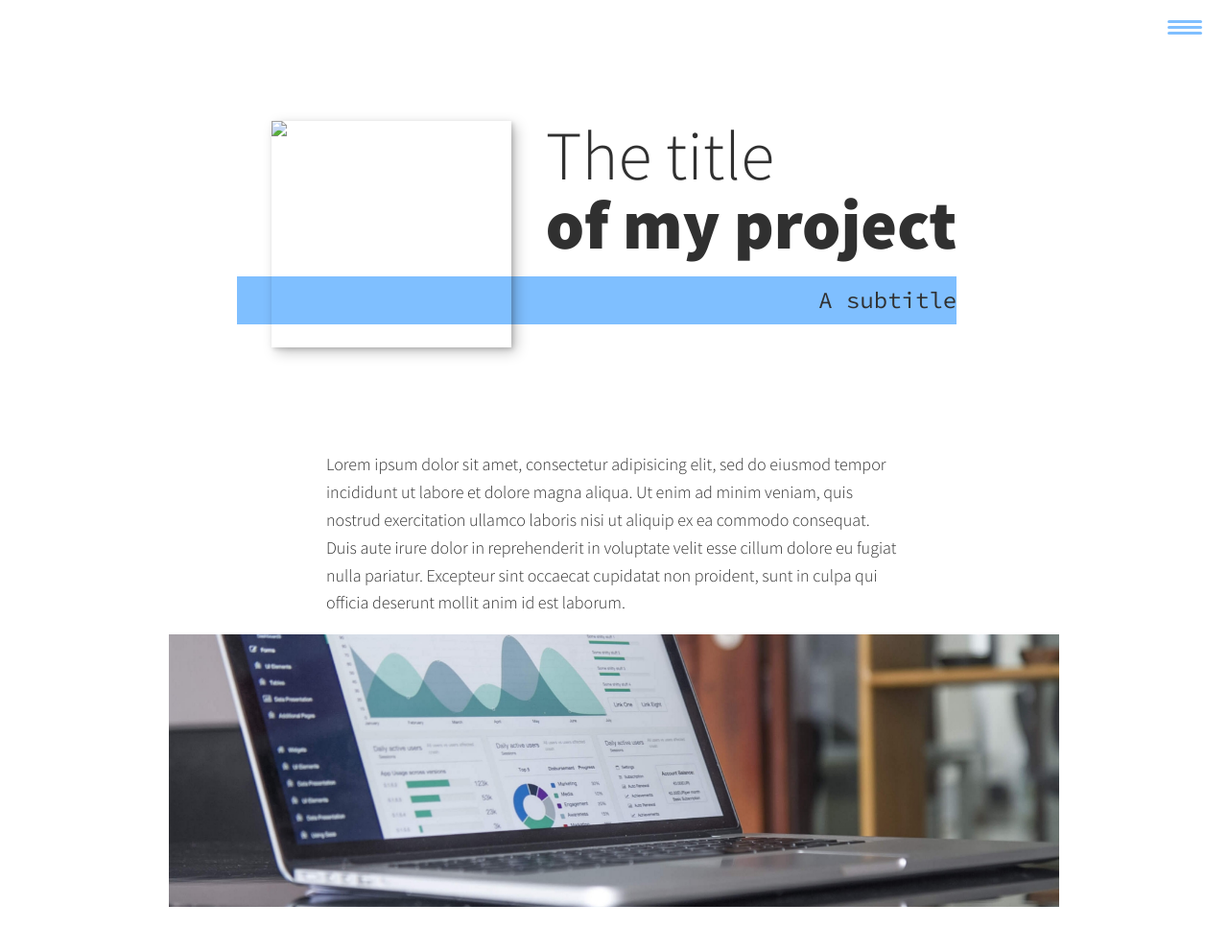
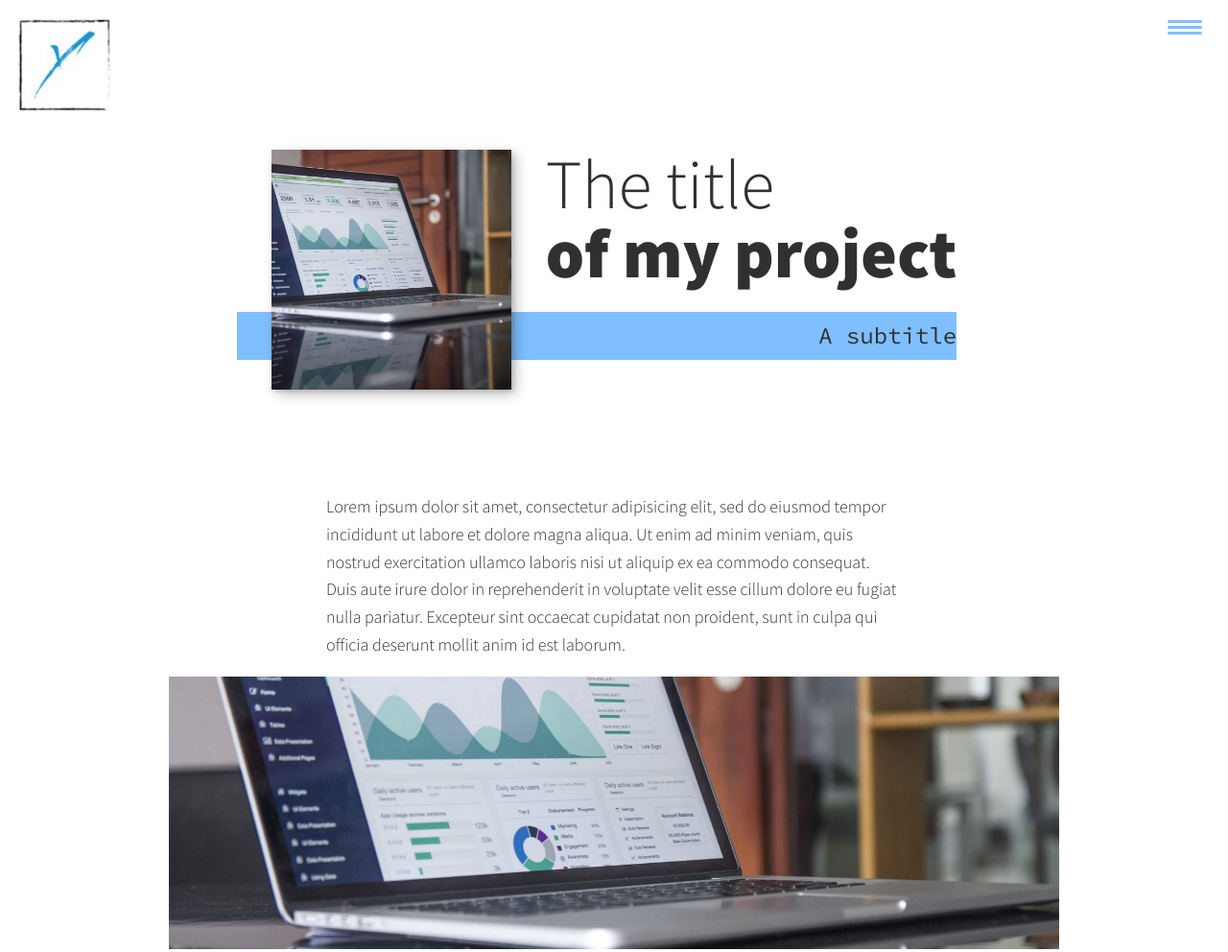
Before and after one commit to Yomna-Raouf/portfolio, a plain HTML site: page portfolio-item.html in a window 1280 px wide. Shown: the top 992 px of the page at 96% size. Drawn offline with nearby package versions, Linux system fonts and the light colour scheme; files whose address does not match are found by name.

Commit message:
Update portfolio-item.html

```diff
--- a/portfolio-item.html
+++ b/portfolio-item.html
@@ -4,7 +4,7 @@
 	<meta charset="utf-8">
 	<meta  name="viewport" content="width=device-width, initial-scale=1.0">
 	<title>Yomna_Raouf_Portfolio</title>
-	<link rel="shortcut icon" href="logo2.ico" type="image/x-icon" />
+	<link rel="shortcut icon" href="assets/logo2.ico" type="image/x-icon" />
 	 <link rel="stylesheet" href="https://cdnjs.cloudflare.com/ajax/libs/normalize/7.0.0/normalize.min.css">
         <link rel="stylesheet" href="https://cdnjs.cloudflare.com/ajax/libs/font-awesome/5.11.2/css/all.css" integrity="sha256-46qynGAkLSFpVbEBog43gvNhfrOj+BmwXdxFgVK/Kvc=" crossorigin="anonymous" />
         <link rel="stylesheet" type="text/css" href="style.css">
@@ -15,7 +15,7 @@
 <body>
 	<header>
 		<div class="logo">
-			<img src="logo2.jpg" alt="">
+			<img src="assets/logo2.jpg" alt="">
 		</div>
 		<button class="nav-toggle" aria-label="toggle navigation">
 			<span class="burger"></span>
@@ -38,7 +38,7 @@
 		</h1>
 		<p class="section__subtitle section__subtitle--intro">
 			A subtitle </p>
-			<img class="intro__image" src="portfolio-01.jpg" alt=" ">
+			<img class="intro__image" src="assets/portfolio-01.jpg" alt=" ">
 	</section>
 
 
```
